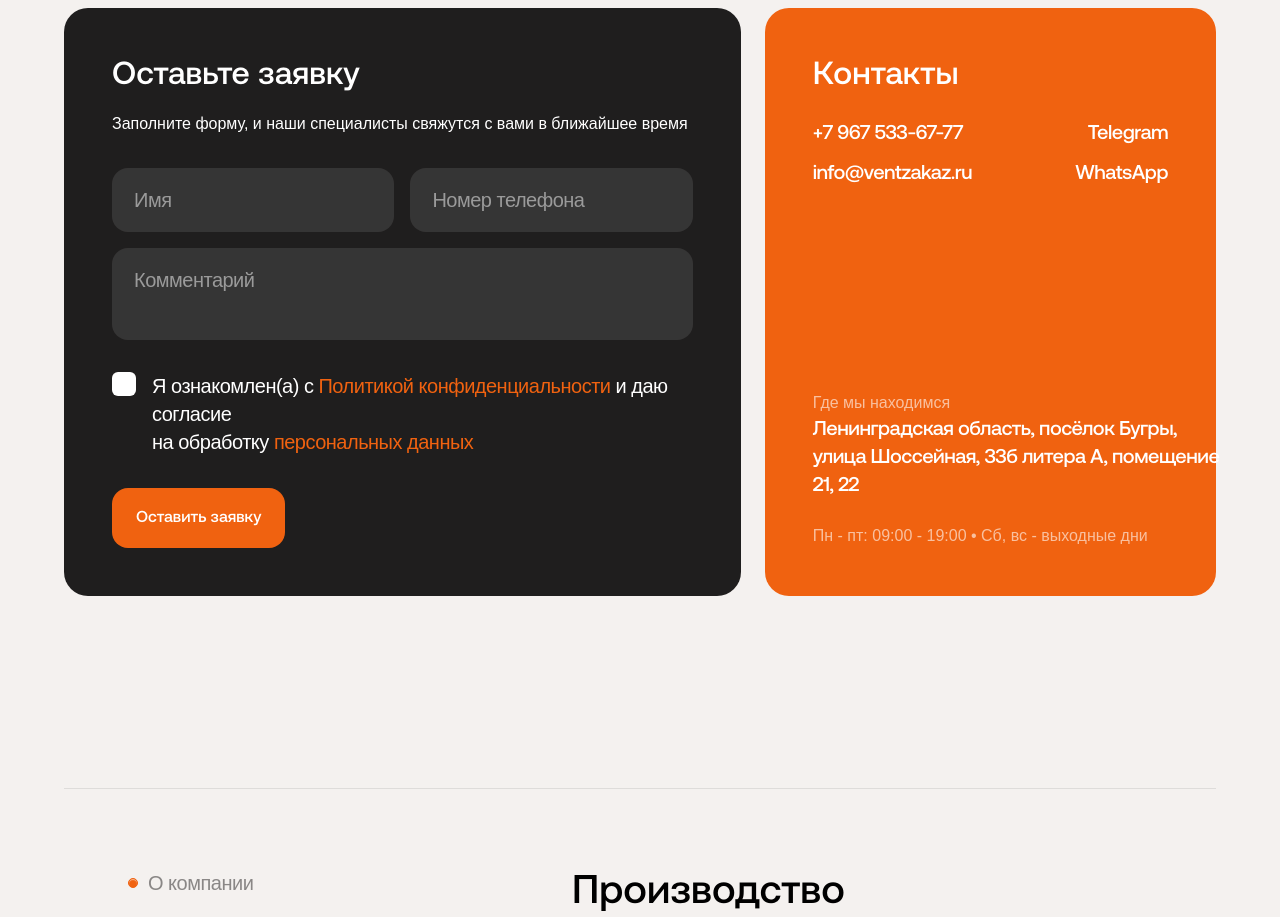
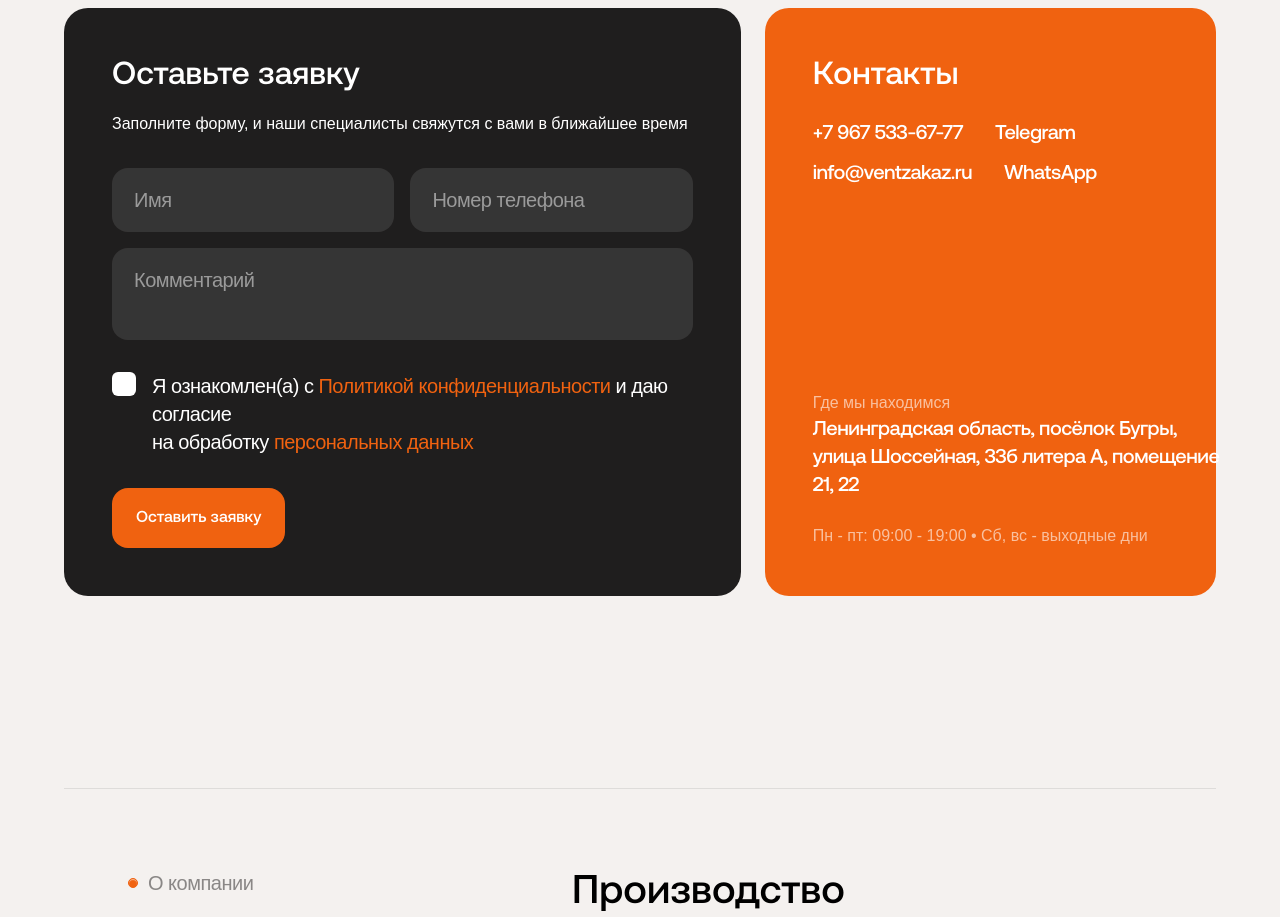
Before and after one commit to kinnaamf/art-klimat-vue, a Vue app: page / in a window 1280 px wide. Shown: the part 2700-3617 px from the top of the page. Built offline with nearby package versions, Linux system fonts and the light colour scheme; a web font is replaced by a local one.

Commit message:
style: fix service sections contacts display

```diff
--- a/src/assets/styles/components.css
+++ b/src/assets/styles/components.css
@@ -322,6 +322,7 @@
     }
 
     /* SERVICE SECTION STYLES */
+
     .service-row-container {
         @apply flex flex-col items-start gap-6 self-stretch mt-12
     }
@@ -360,7 +361,7 @@
         @apply flex flex-col gap-4;
     }
 
-    @media (min-width: 768px) {
+    @media (min-width: 1280px) {
         .services__grid {
             grid-template-columns: minmax(0, 1.50fr) minmax(0, 1fr);
             gap: 1.5rem;
@@ -432,6 +433,14 @@
 
     .service-contacts__schedule {
         @apply text-white/60 mt-6;
+    }
+
+    .service-contacts__content {
+        @apply flex flex-col gap-3
+    }
+
+    .service-contacts__row {
+        @apply flex flex-row gap-8
     }
 
     /* PRODUCTION SECTION STYLES */
--- a/src/components/sections/services/ServiceContacts.vue
+++ b/src/components/sections/services/ServiceContacts.vue
@@ -8,11 +8,11 @@
       <h3 class="h4 !text-white mb-6 md:h3">Контакты</h3>
 
         <div class="service-contacts__content h6">
-        <div class="flex justify-between gap-4">
+        <div class="service-contacts__row">
           <span>+7 967 533-67-77</span>
           <span>Telegram</span>
         </div>
-        <div class="flex justify-between gap-4">
+        <div class="service-contacts__row">
           <span>info@ventzakaz.ru</span>
           <span>WhatsApp</span>
         </div>
```
